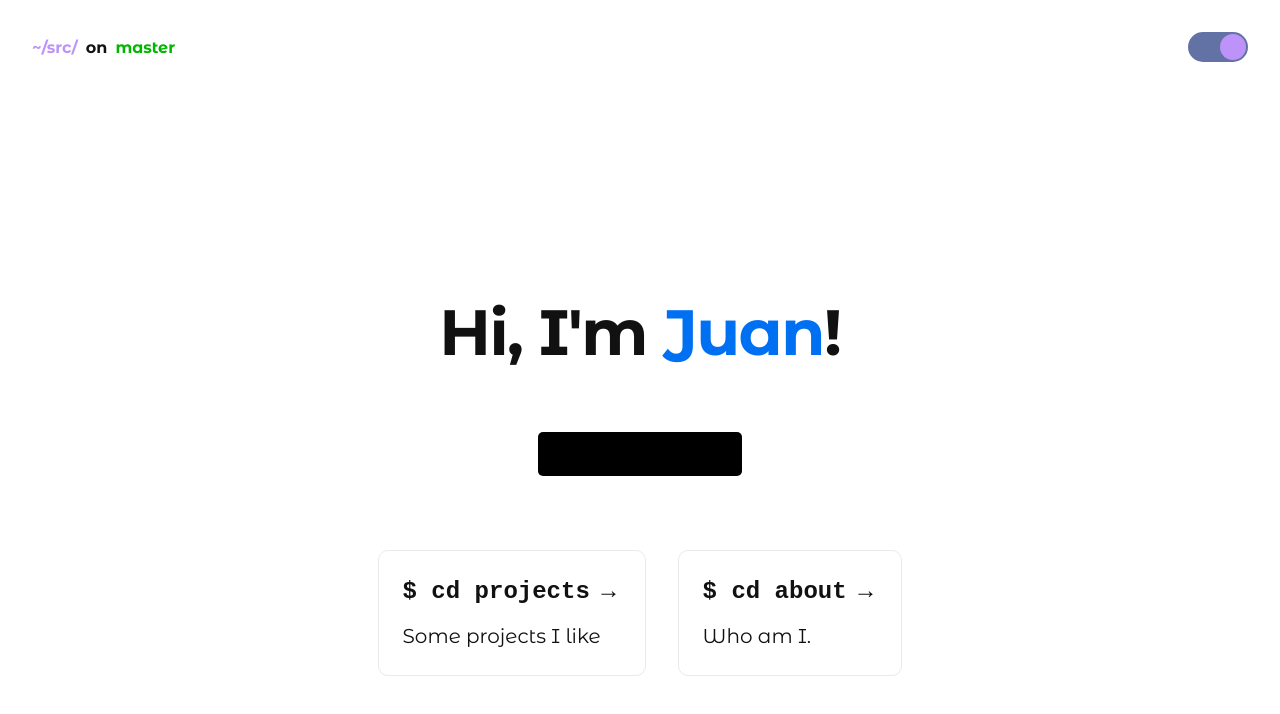
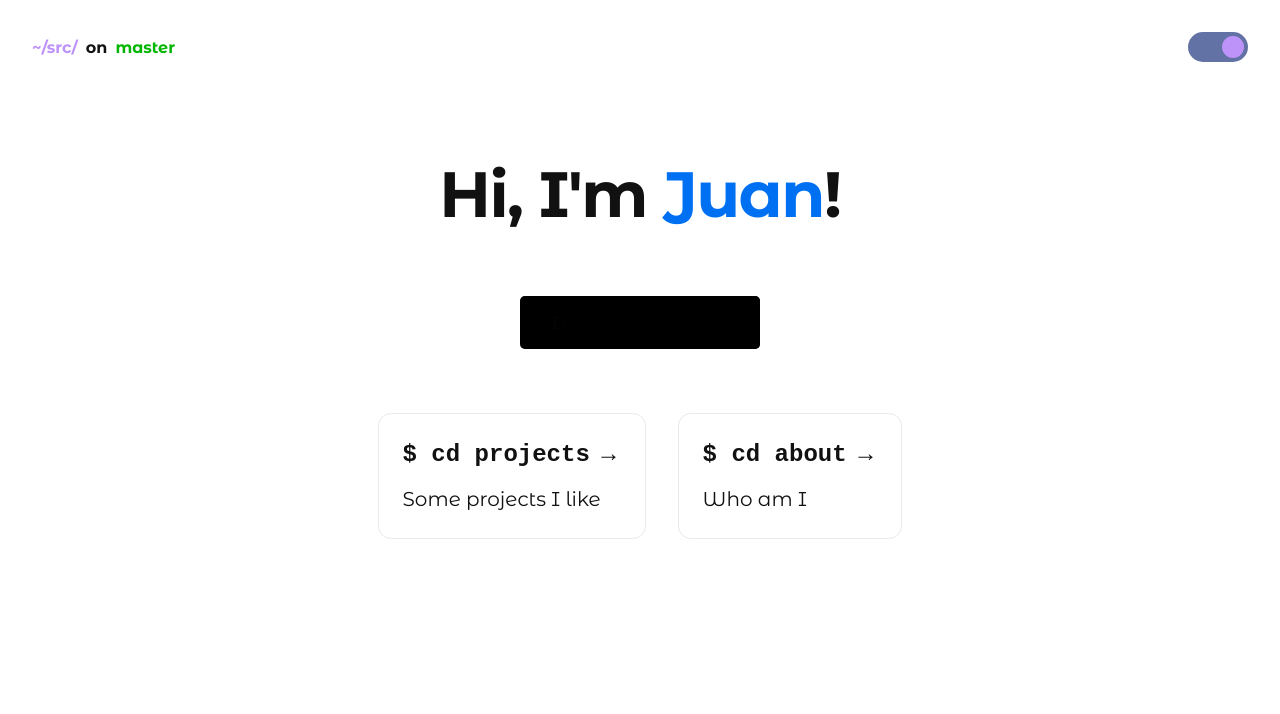
Before and after one commit to JuanIWK3/portifolio, a Next.js app: page / in a window 1280 px wide. Shown: the top 714 px of the page. Built offline with nearby package versions, Linux system fonts and the light colour scheme.

Commit message:
do you have brio

```diff
--- a/app/page.module.scss
+++ b/app/page.module.scss
@@ -3,9 +3,7 @@
 }
 
 .main {
-  min-height: 100vh;
   padding: 4rem 0;
-  flex: 1;
   display: flex;
   flex-direction: column;
   justify-content: center;
@@ -22,34 +20,37 @@
     .name {
       text-decoration: none;
       color: #0070f3;
-
-      &:hover,
-      &:focus,
-      &:active {
-        text-decoration: underline;
-      }
-    }
-
-    .description {
-      text-align: center;
-    }
     }
   }
 
   .description {
     margin: 4rem 0;
-  line-height: 1.5;
-  font-size: 1.5rem;
+    padding: 1rem 2rem;
+    border-radius: 5px;
+    background: black;
+    font-size: 1.1rem;
+    position: relative;
+    overflow: hidden;
+
+    &:hover {
+      &::before {
+        transform: translateX(110%);
+      }
     }
 
-.code {
-  color: #000000;
-  background: #000000;
+    &::before {
+      content: "";
+      display: block;
+      background: linear-gradient(to right, transparent, #000 30%);
+      transform: translate(-10%);
+      width: 120%;
+      height: 100%;
+      position: absolute;
       border-radius: 5px;
-  padding: 0.75rem;
-  font-size: 1.1rem;
-  font-family: Menlo, Monaco, Lucida Console, Liberation Mono, DejaVu Sans Mono,
-    Bitstream Vera Sans Mono, Courier New, monospace;
+      transition: all 1s ease;
+      top: 0;
+      left: 0;
+    }
   }
 
   .grid {
@@ -57,24 +58,19 @@
     align-items: center;
     justify-content: center;
     flex-wrap: wrap;
-  max-width: 1200px;
+    max-width: 80rem;
+    gap: 2rem;
 
     @media (max-width: 600px) {
       width: 100%;
       flex-direction: column;
     }
-}
 
     .card {
-  margin: 1rem;
       padding: 1.5rem;
-  text-align: left;
-  color: inherit;
-  text-decoration: none;
       border: 1px solid #eaeaea;
-  border-radius: 10px;
-  transition: color 0.15s ease, border-color 0.15s ease;
-  max-width: 300px;
+      border-radius: 0.8rem;
+      transition: all 0.2s ease;
 
       &:hover,
       &:focus,
@@ -94,8 +90,5 @@
         line-height: 1.5;
       }
     }
-
-.logo {
-  height: 1em;
-  margin-left: 0.5rem;
   }
+}
--- a/app/page.tsx
+++ b/app/page.tsx
@@ -12,9 +12,7 @@ export default function Home() {
           Hi, I'm <span className={styles.name}>Juan</span>!
         </h1>
 
-        <p className={styles.description}>
-          <code className={styles.code}>Do you have BRIO?</code>
-        </p>
+        <p className={styles.description}>Do you have BRIO?</p>
 
         <div className={styles.grid}>
           <Link className={styles.card} href={"/projects"}>
@@ -28,7 +26,7 @@ export default function Home() {
             <h2>
               <code>$ cd about</code> &rarr;
             </h2>
-            <p>Who am I.</p>
+            <p>Who am I</p>
           </Link>
         </div>
       </main>
--- a/components/header/themeToggle/toggle.module.scss
+++ b/components/header/themeToggle/toggle.module.scss
@@ -1,4 +1,5 @@
 $radius: 30px;
+$spacing: 4px;
 
 .toggleContainer {
   display: flex;
@@ -30,12 +31,12 @@ $radius: 30px;
       width: 100%;
       border-radius: $radius;
       cursor: pointer;
-      padding: 2px;
+      padding: $spacing;
 
       .handle {
         position: absolute;
-        height: $radius - 4;
-        width: $radius - 4;
+        height: $radius - $spacing * 2;
+        width: $radius - $spacing * 2;
         background: #bd93f9;
         border-radius: 50%;
         animation: slide-half-left 0.5s forwards;
--- a/data/projects.ts
+++ b/data/projects.ts
@@ -13,8 +13,8 @@ export const projects: Project[] = [
   {
     name: "Web Chat",
     description: "2 player blackjack",
-    techs: ["typescript", "scss"],
-    link: "https://github.com/JuanIWK3/BlackJack",
+    techs: ["react", "scss", "typescript"],
+    link: "https://github.com/JuanIWK3/webchat",
     image: Images.webchatImg,
   },
   {
@@ -27,7 +27,7 @@ export const projects: Project[] = [
   {
     name: "ToDo",
     description: "2 player blackjack",
-    techs: ["typescript", "scss"],
+    techs: ["typescript", "scss", "angular"],
     link: "https://github.com/JuanIWK3/angular-todo",
     image: Images.todoImg,
   },
```
Lines whose indentation alone changed are shown as unchanged.
